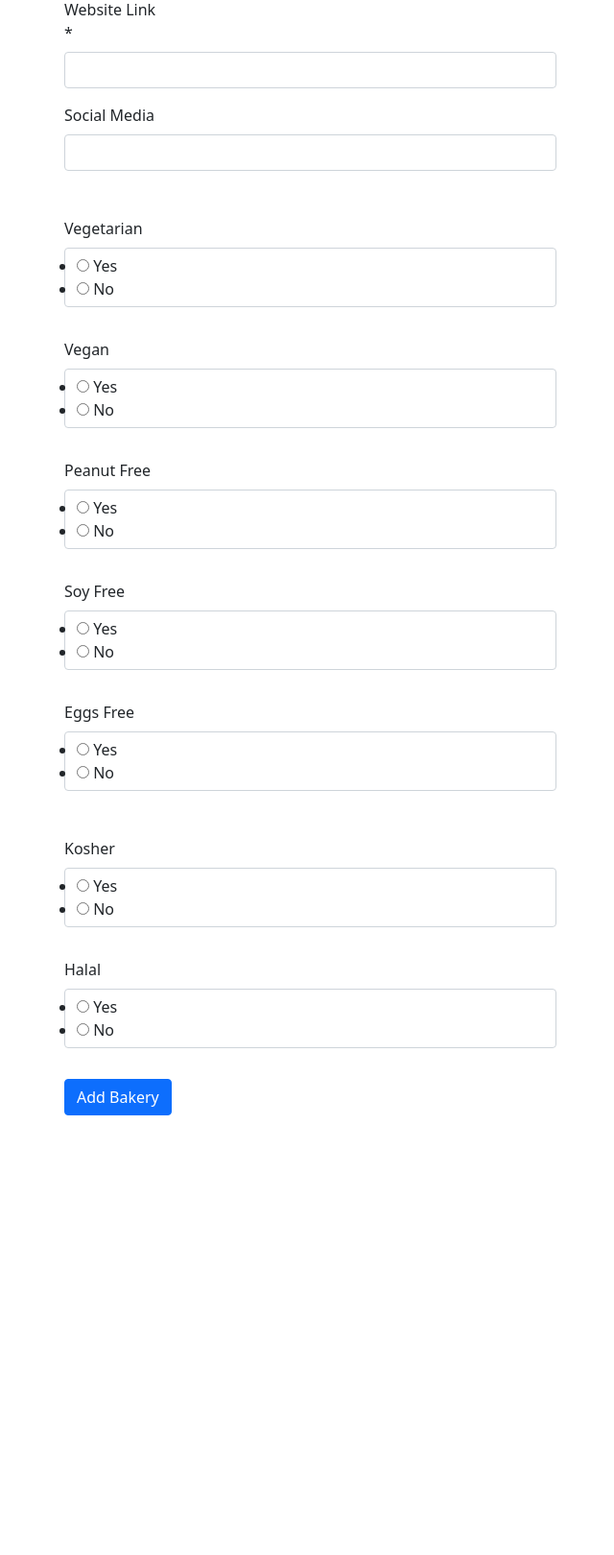
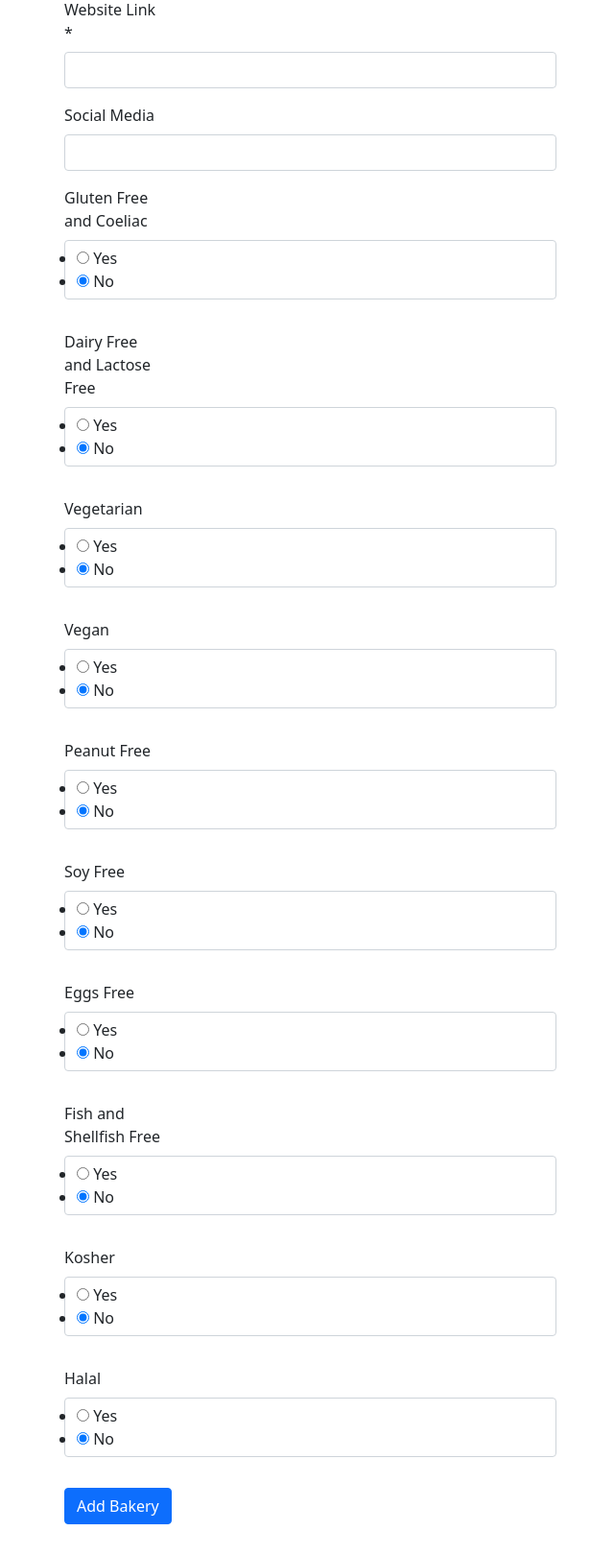
Before and after one commit to jocode678/Bakeries, a Flask app: template cakemeapp/application/templates/new_bakery_form.html in a window 1280 px wide. Shown: the part 332-1952 px from the top of the page at 96% size, without its empty margins (265-905 px from the left). Before the commit the page ends 1494 px from the top, so only its background shows below. Run offline with Flask 2, Linux system fonts and the light colour scheme; the template is opened without the code that fills it: values that come from a table or form of the project are taken from there, others are empty.

Commit message:
Amended dietary reqs

```diff
--- a/cakemeapp/application/forms/cakemeForms.py
+++ b/cakemeapp/application/forms/cakemeForms.py
@@ -19,16 +19,16 @@ class BakeryOwnerForm(FlaskForm):
     social_media = StringField("Social Media")
     # dietary_ref = -> do a drop-down/options, populated from dietary_ref table
     # INSTEAD of dietary_ref:
-    gluten_free_coeliac = RadioField('Gluten Free and Coeliac', choices=[("Yes"), ("No")])
-    dairy_lactose_free = RadioField('Dairy Free and Lactose Free', choices=[("Yes"), ("No")])
-    vegetarian = RadioField('Vegetarian', choices=[("Yes"), ("No")])
-    vegan = RadioField('Vegan', choices=[("Yes"), ("No")])
-    peanut_free = RadioField('Peanut Free', choices=[("Yes"), ("No")])
-    soy_free = RadioField('Soy Free', choices=[("Yes"), ("No")])
-    eggs_free = RadioField('Eggs Free', choices=[("Yes"), ("No")])
-    fish_shellfish_free = RadioField('Fish and Shellfish Free', choices=[("Yes"), ("No")])
-    kosher = RadioField('Kosher', choices=[("Yes"), ("No")])
-    halal = RadioField('Halal', choices=[("Yes"), ("No")])
+    gluten = RadioField('Gluten Free and Coeliac', choices=[("Yes"), ("No")], default="No")
+    dairy_lactose = RadioField('Dairy Free and Lactose Free', choices=[("Yes"), ("No")], default="No")
+    vegetarian = RadioField('Vegetarian', choices=[("Yes"), ("No")], default="No")
+    vegan = RadioField('Vegan', choices=[("Yes"), ("No")], default="No")
+    peanut = RadioField('Peanut Free', choices=[("Yes"), ("No")], default="No")
+    soy = RadioField('Soy Free', choices=[("Yes"), ("No")], default="No")
+    eggs = RadioField('Eggs Free', choices=[("Yes"), ("No")], default="No")
+    fish_shell = RadioField('Fish and Shellfish Free', choices=[("Yes"), ("No")], default="No")
+    kosher = RadioField('Kosher', choices=[("Yes"), ("No")], default="No")
+    halal = RadioField('Halal', choices=[("Yes"), ("No")], default="No")
     # dietary_ref = RadioField('Which dietary requirements do you cater for',
                             #  choices=service.get_all_dietary_reqs()
                             #  )
--- a/cakemeapp/application/templates/home.html
+++ b/cakemeapp/application/templates/home.html
@@ -2,7 +2,11 @@
 <html lang="en">
 <head>
     <meta charset="UTF-8">
-    <title>Cake Me</title>
+    <meta http-equiv="X-UA-Compatible" content="IE=edge">
+    <meta name="viewport" content="width=device-width, initial-scale=1.0">
+    <link href="https://cdn.jsdelivr.net/npm/bootstrap@5.1.3/dist/css/bootstrap.min.css" rel="stylesheet" integrity="sha384-1BmE4kWBq78iYhFldvKuhfTAU6auU8tT94WrHftjDbrCEXSU1oBoqyl2QvZ6jIW3" crossorigin="anonymous">
+    <title>Nav bars</title>
+    <link rel="stylesheet" href="./..">
 </head>
 <body>
     <h1>Cake Me</h1>
--- a/cakemeapp/application/templates/new_bakery_form.html
+++ b/cakemeapp/application/templates/new_bakery_form.html
@@ -43,14 +43,14 @@
         </div>
         <div class="row">
             <div class = "mb-3">
-                <div class="col-md-2">{{ form.gluten_free_and_coeliac.label (class_="form-label") }}</div>
-                <div class="col-md-10">{{ form.gluten_free_and_coeliac(class_="form-control", size =32) }}</div>
+                <div class="col-md-2">{{ form.gluten.label (class_="form-label") }}</div>
+                <div class="col-md-10">{{ form.gluten(class_="form-control", size =32) }}</div>
             </div>
         </div>
         <div class="row">
             <div class = "mb-3">
-                <div class="col-md-2">{{ form.dairy_free_and_lactose_free.label (class_="form-label") }}</div>
-                <div class="col-md-10">{{ form.dairy_free_and_lactose_free(class_="form-control", size =32) }}</div>
+                <div class="col-md-2">{{ form.dairy_lactose.label (class_="form-label") }}</div>
+                <div class="col-md-10">{{ form.dairy_lactose(class_="form-control", size =32) }}</div>
             </div>
         </div>
         <div class="row">
@@ -67,26 +67,26 @@
         </div>
         <div class="row">
             <div class = "mb-3">
-                <div class="col-md-2">{{ form.peanut_free.label (class_="form-label") }}</div>
-                <div class="col-md-10">{{ form.peanut_free(class_="form-control", size =32) }}</div>
+                <div class="col-md-2">{{ form.peanut.label (class_="form-label") }}</div>
+                <div class="col-md-10">{{ form.peanut(class_="form-control", size =32) }}</div>
             </div>
         </div>
         <div class="row">
             <div class = "mb-3">
-                <div class="col-md-2">{{ form.soy_free.label (class_="form-label") }}</div>
-                <div class="col-md-10">{{ form.soy_free(class_="form-control", size =32) }}</div>
+                <div class="col-md-2">{{ form.soy.label (class_="form-label") }}</div>
+                <div class="col-md-10">{{ form.soy(class_="form-control", size =32) }}</div>
             </div>
         </div>
         <div class="row">
             <div class = "mb-3">
-                <div class="col-md-2">{{ form.eggs_free.label (class_="form-label") }}</div>
-                <div class="col-md-10">{{ form.eggs_free(class_="form-control", size =32) }}</div>
+                <div class="col-md-2">{{ form.eggs.label (class_="form-label") }}</div>
+                <div class="col-md-10">{{ form.eggs(class_="form-control", size =32) }}</div>
             </div>
         </div>
         <div class="row">
             <div class = "mb-3">
-                <div class="col-md-2">{{ form.fish_and_shellfish_free.label (class_="form-label") }}</div>
-                <div class="col-md-10">{{ form.fish_and_shellfish_free(class_="form-control", size =32) }}</div>
+                <div class="col-md-2">{{ form.fish_shell.label (class_="form-label") }}</div>
+                <div class="col-md-10">{{ form.fish_shell(class_="form-control", size =32) }}</div>
             </div>
         </div>
         <div class="row">
```
Also changed, not shown: cakemeapp/application/domain/bakeries.py (+12 -10 lines), cakemeapp/application/routes.py (+7 -7 lines).
